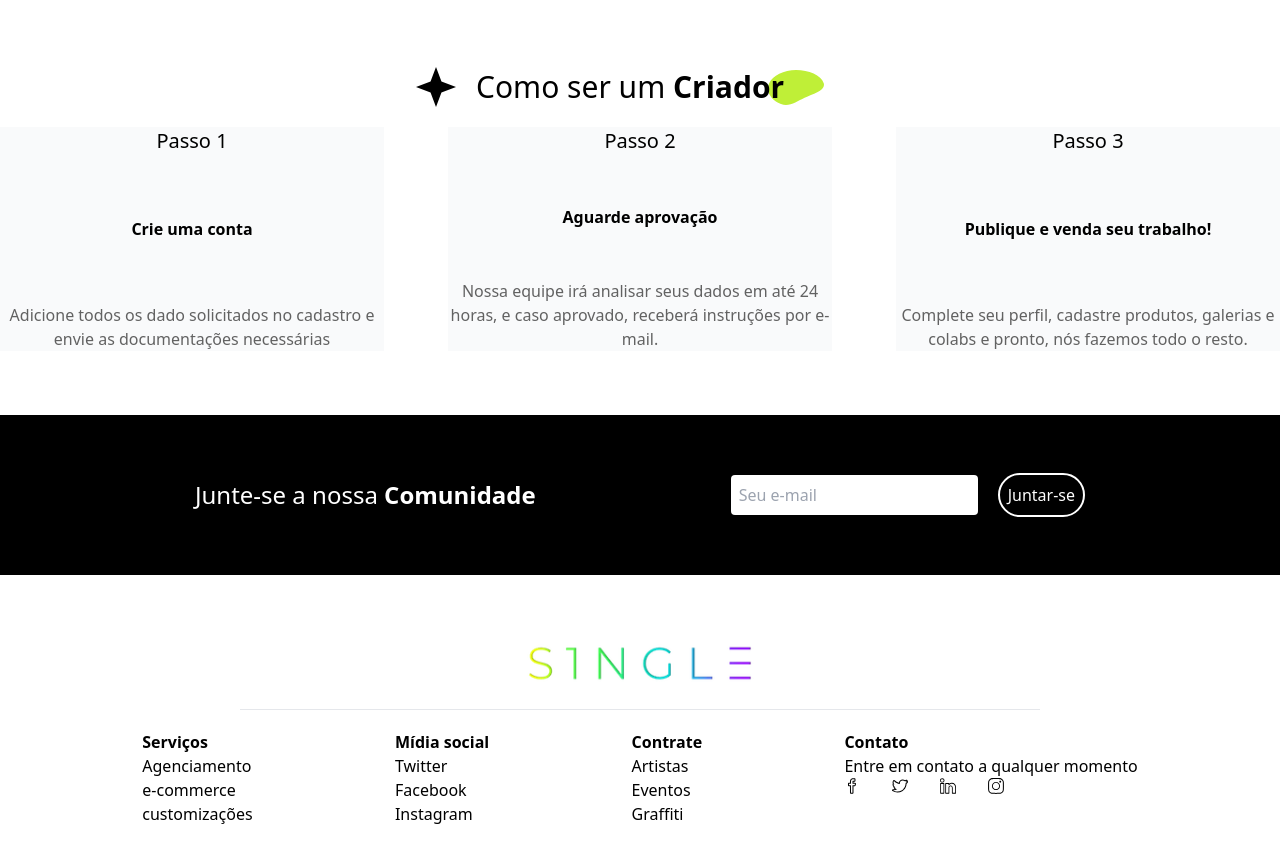
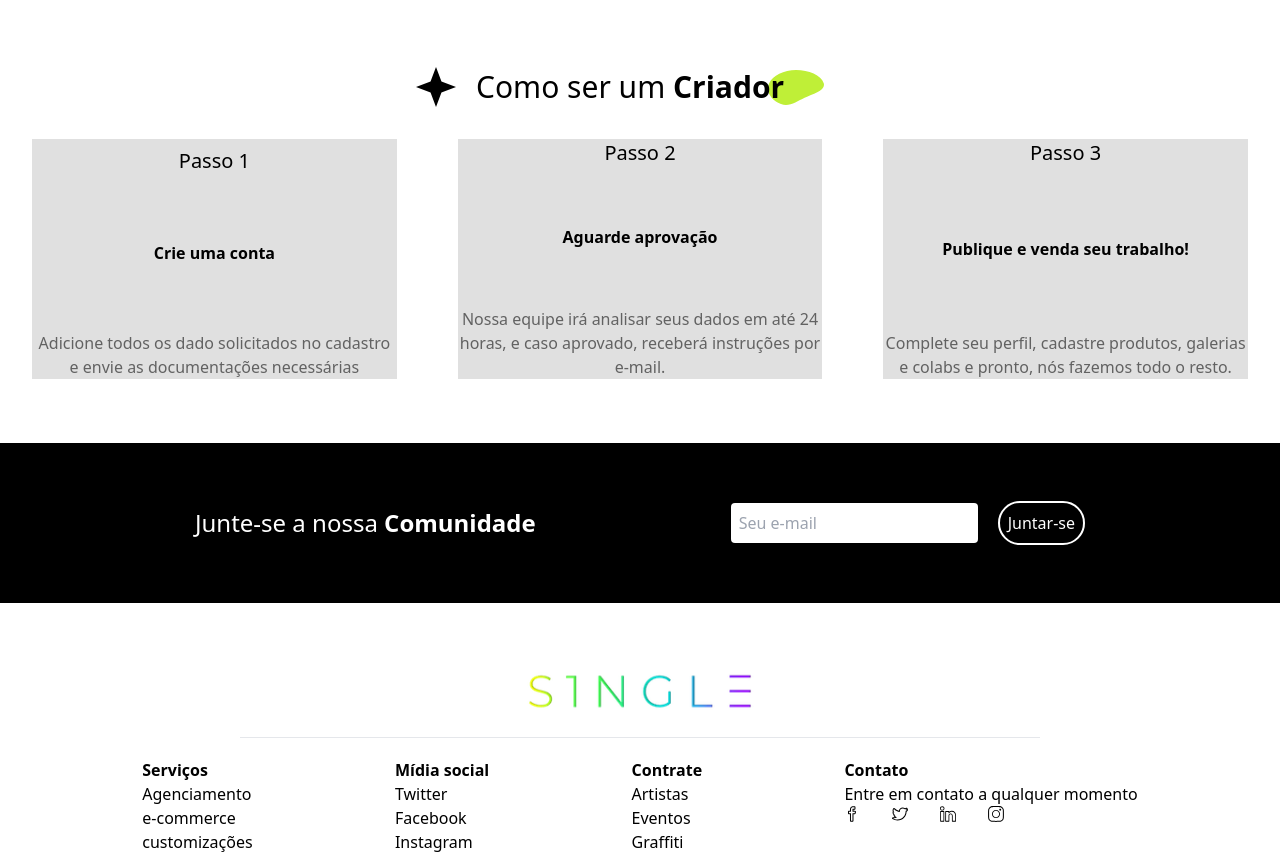
Before and after one commit to zThiago15/s1ngle, a React (Vite) app: page / in a window 1280 px wide. Shown: the part 2260-3114 px from the top of the page. Before the commit the page ends 3086 px from the top, so only its background shows below. Built offline with nearby package versions, Linux system fonts and the light colour scheme.

Commit message:
refactor: organize landpage components

```diff
--- a/src/components/ArtistArt.jsx
+++ b/src/components/landpage/ArtistArt.jsx
@@ -1,8 +1,8 @@
 import React from 'react';
 import { MdVerified } from 'react-icons/md';
 import { BiHeart } from 'react-icons/bi';
-import Artist1 from '../assets/imgs/artist1.jpeg';
-import ArtSea from '../assets/imgs/arts/aesthetic-sea.jpg';
+import Artist1 from '../../assets/imgs/artist1.jpeg';
+import ArtSea from '../../assets/imgs/arts/aesthetic-sea.jpg';
 
 export default function ArtistArt() {
   return (
--- a/src/components/Footer.jsx
+++ b/src/components/landpage/Footer.jsx
@@ -2,7 +2,7 @@ import React from 'react';
 import {
   SlSocialFacebook, SlSocialTwitter, SlSocialLinkedin, SlSocialInstagram,
 } from 'react-icons/sl';
-import Logo from '../assets/imgs/logo.svg';
+import Logo from '../../assets/imgs/logo.svg';
 
 export default function Footer() {
   return (
--- a/src/components/Gallery.jsx
+++ b/src/components/landpage/Gallery.jsx
@@ -1,8 +1,8 @@
 import React from 'react';
 import { BiHeart } from 'react-icons/bi';
 import { MdVerified } from 'react-icons/md';
-import Artist1 from '../assets/imgs/artist1.jpeg';
-import ArtSea from '../assets/imgs/arts/aesthetic-sea.jpg';
+import Artist1 from '../../assets/imgs/artist1.jpeg';
+import ArtSea from '../../assets/imgs/arts/aesthetic-sea.jpg';
 
 export default function Gallery() {
   return (
--- a/src/components/Header.jsx
+++ b/src/components/landpage/Header.jsx
@@ -1,6 +1,6 @@
 import React from 'react';
 import { SlMagnifier } from 'react-icons/sl';
-import Logo from '../assets/imgs/logo.svg';
+import Logo from '../../assets/imgs/logo.svg';
 
 export default function Header() {
   return (
--- a/src/pages/Landpage.jsx
+++ b/src/pages/Landpage.jsx
@@ -1,16 +1,14 @@
 import React from 'react';
 import { BsArrowDown, BsArrowRight } from 'react-icons/bs';
 import { Avatar } from '@nextui-org/react';
-import ArtistArt from '../components/ArtistArt';
-import Footer from '../components/Footer';
-import Gallery from '../components/Gallery';
-import Header from '../components/Header';
+import ArtistArt from '../components/landpage/ArtistArt';
+import Footer from '../components/landpage/Footer';
+import Gallery from '../components/landpage/Gallery';
+import Header from '../components/landpage/Header';
 import Artist1 from '../assets/imgs/artist1.jpeg';
 import Artist2 from '../assets/imgs/artist2.jpeg';
 import Artist3 from '../assets/imgs/artist3.jpeg';
 import GridLayout from '../assets/imgs/bg-grid-layout.svg';
-import Star from '../assets/imgs/symbols/star.svg';
-import Line from '../assets/imgs/symbols/line.svg';
 import Art from '../assets/imgs/art.svg';
 import Blob from '../assets/imgs/symbols/blob.svg';
 import Sparkle from '../assets/imgs/symbols/sparkle.svg';
@@ -144,15 +142,15 @@ export default function Home() {
             <img src={Blob} alt="Blob" className="w-14 relative -z-10 right-4" />
           </div>
 
-          <ol className="flex justify-between my-5">
-            <li className="w-[30%] bg-gray-50 h-[224px] flex flex-col justify-between text-center">
-              <h3 className="text-xl">Passo 1</h3>
+          <ol className="flex justify-between m-8">
+            <li className="w-[30%] bg-[#E0E0E0] h-[15em] flex flex-col justify-between text-center">
+              <h3 className="text-xl mt-2">Passo 1</h3>
               <strong>Crie uma conta</strong>
               <p className="text-darkgrey">
                 Adicione todos os dado solicitados no cadastro e envie as documentações necessárias
               </p>
             </li>
-            <li className="w-[30%] bg-gray-50 h-[224px] flex flex-col justify-between text-center">
+            <li className="w-[30%] bg-[#E0E0E0] h-[15em] flex flex-col justify-between text-center">
               <h3 className="text-xl">Passo 2</h3>
               <strong>Aguarde aprovação</strong>
               <p className="text-darkgrey">
@@ -160,7 +158,7 @@ export default function Home() {
                 receberá instruções por e-mail.
               </p>
             </li>
-            <li className="w-[30%] bg-gray-50 h-[224px] flex flex-col justify-between text-center">
+            <li className="w-[30%] bg-[#E0E0E0] h-[15em] flex flex-col justify-between text-center">
               <h3 className="text-xl">Passo 3</h3>
               <strong>Publique e venda seu trabalho!</strong>
               <p className="text-darkgrey">
```
Also changed, not shown: src/components/CreatorSteps.jsx (deleted).
